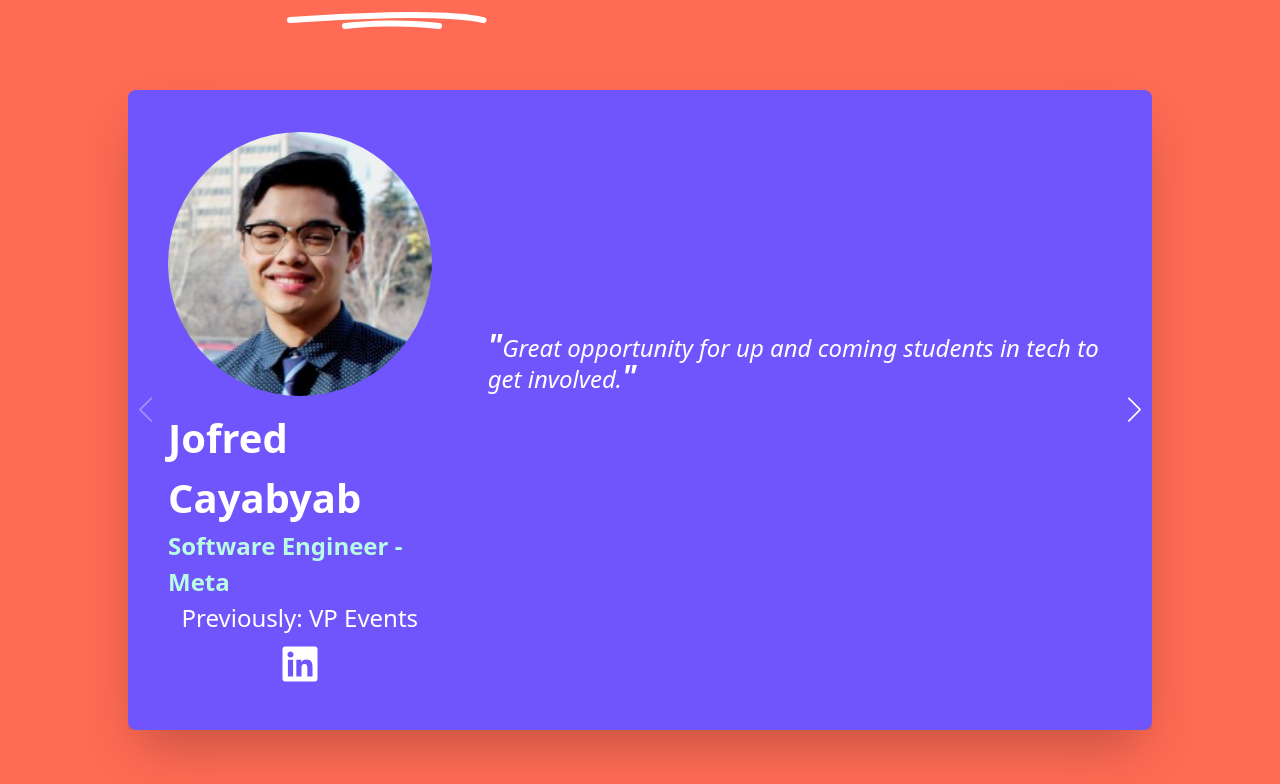
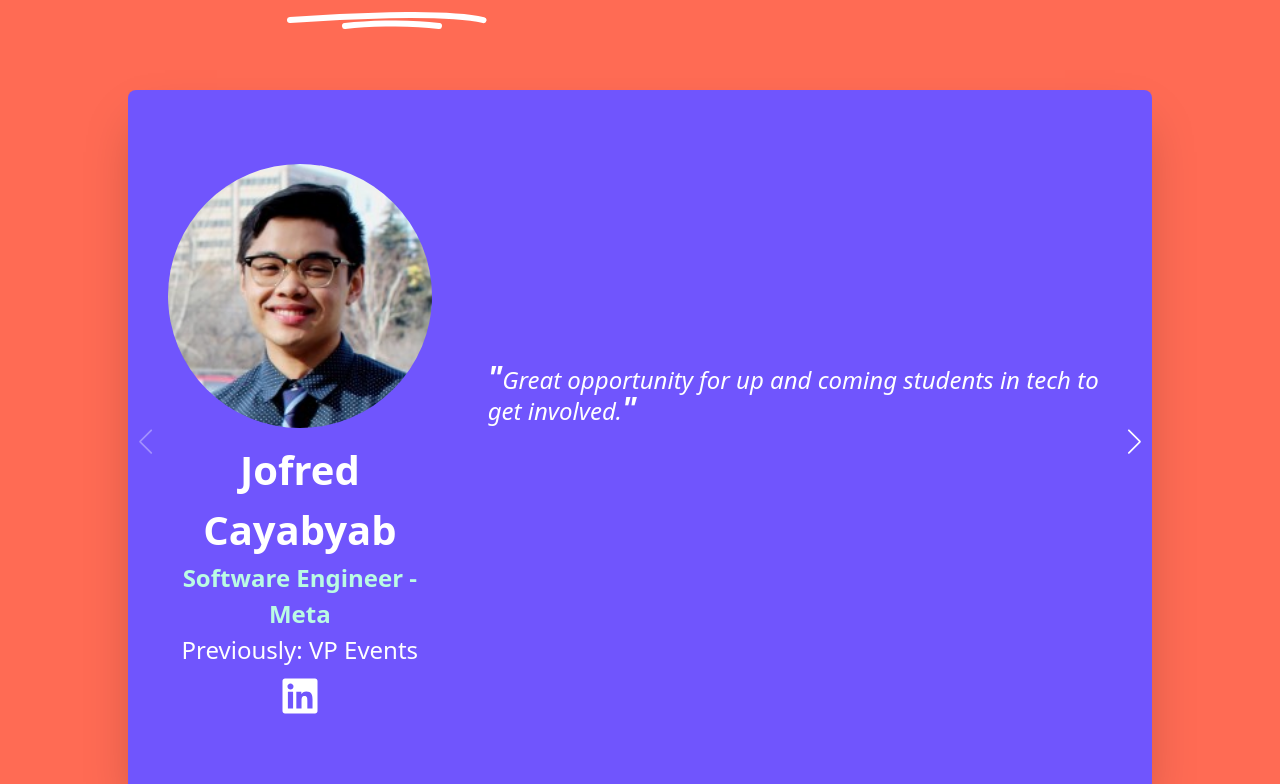
Before and after one commit to Code-the-Change-YYC/code-the-change-yyc-site, a Next.js app: page /who-we-are in a window 1280 px wide. Shown: the part 2552-3336 px from the top of the page. Built offline with nearby package versions, Linux system fonts and the light colour scheme; a web font is replaced by a local one.

Commit message:
fix: Center text in avatar

```diff
--- a/components/AlumniCarousel.jsx
+++ b/components/AlumniCarousel.jsx
@@ -8,10 +8,10 @@ import FontAwesomeLink from "./FontAwesomeLink";
 import "swiper/css";
 import "swiper/css/navigation";
 
-const CAROUSEL_CONTAINER = "text-white rounded-lg w-[20rem] h-[40rem] shadow-2xl md:w-4/5 swiper-button-white";
+const CAROUSEL_CONTAINER = "text-white rounded-lg w-[20rem] h-[44rem] shadow-2xl md:w-4/5 swiper-button-white";
 const ALUMNI_TILE =
-  "bg-[#7055FD] w-[20rem] h-[40rem] rounded-lg items-center p-14 lg:p-10 flex flex-col shadow-2xl md:w-full md:flex-row";
-const ALUMNI_PROFILE = "flex flex-col items-center mx-auto";
+  "bg-[#7055FD] w-[20rem] h-[44rem] rounded-lg items-center p-14 lg:p-10 flex flex-col shadow-2xl md:w-full md:flex-row";
+const ALUMNI_PROFILE = "flex flex-col items-center mx-auto text-center";
 
 const SPACE_BETWEEN_ELEMENTS = 50;
 
```
